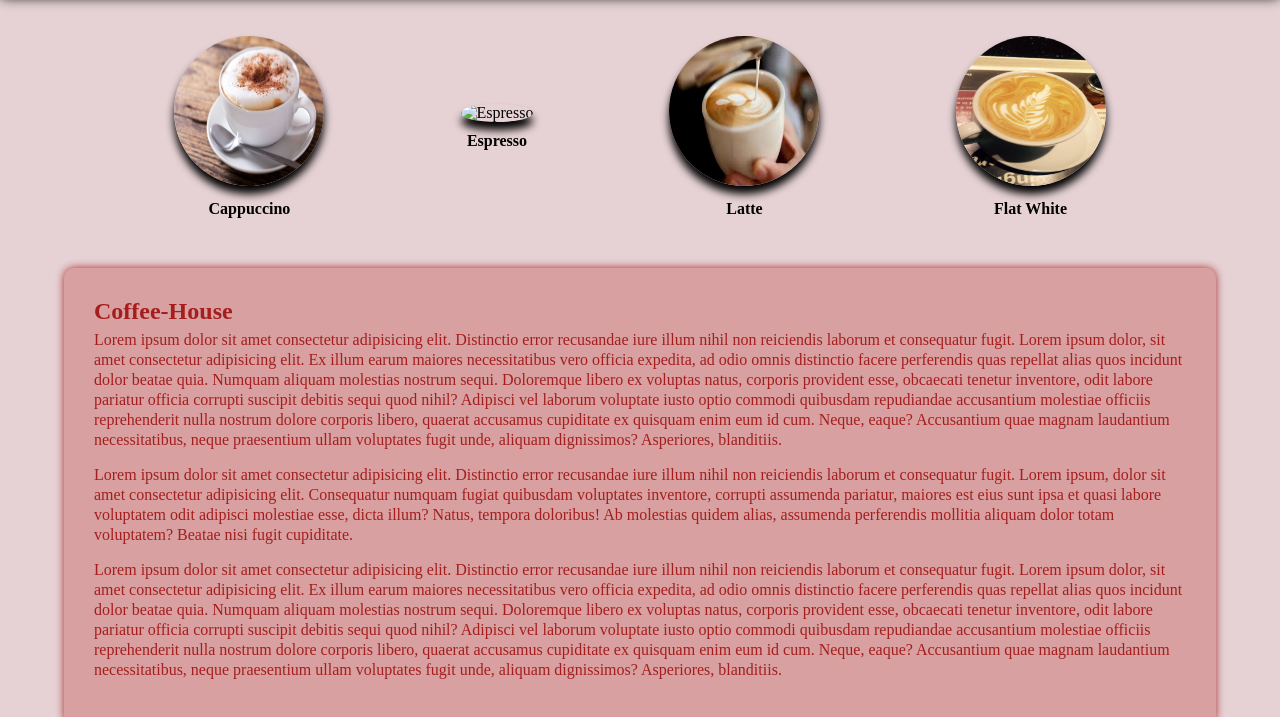
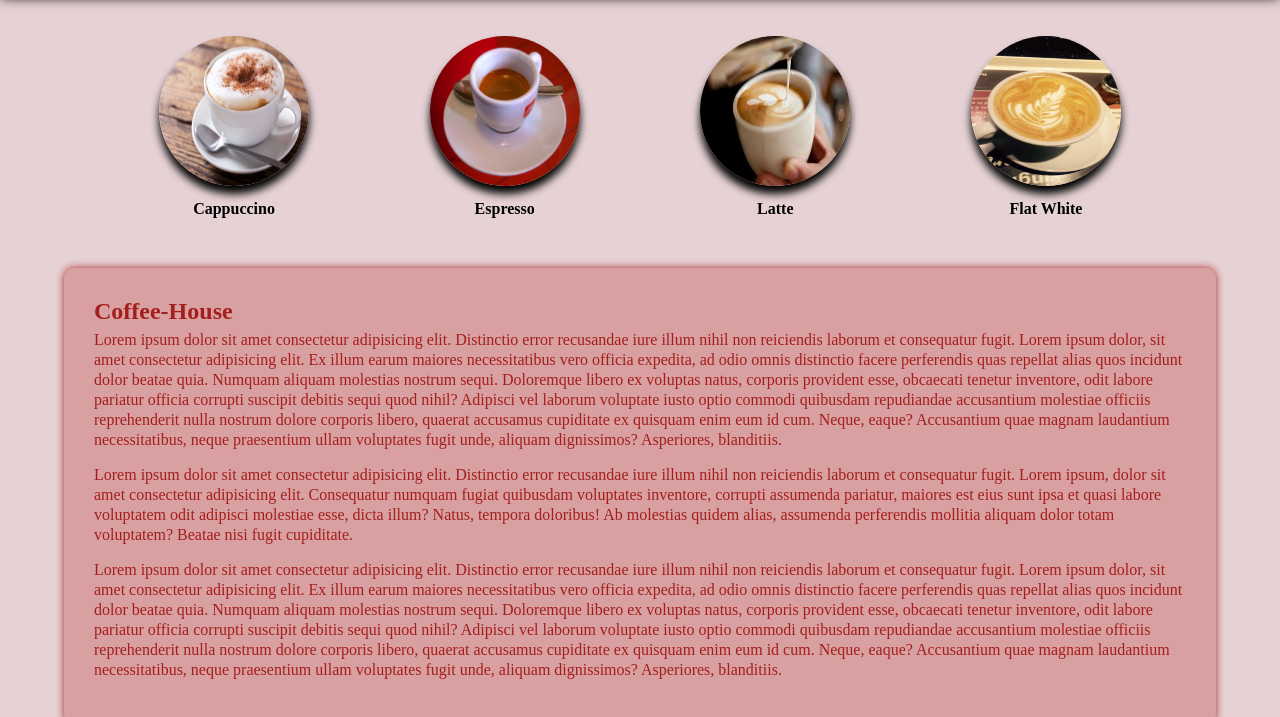
Before and after one commit to ManishKumar-13/CSS-CoffeeHouse, a plain HTML site: page index.html in a window 1280 px wide. Shown: the part 322-1039 px from the top of the page. Drawn offline with Linux system fonts and the light colour scheme; the site is published under a folder, as on GitHub Pages, so addresses that start at the root find nothing.

Commit message:
Update index.html

```diff
--- a/index.html
+++ b/index.html
@@ -22,7 +22,7 @@
                 </div>
 
                 <div class="img">
-                    <img src="/image/Espresso.jpg" alt="Espresso">
+                    <img src="./image/Espresso.jpg" alt="Espresso">
                     <h4>Espresso</h4>
                 </div>
 
```
